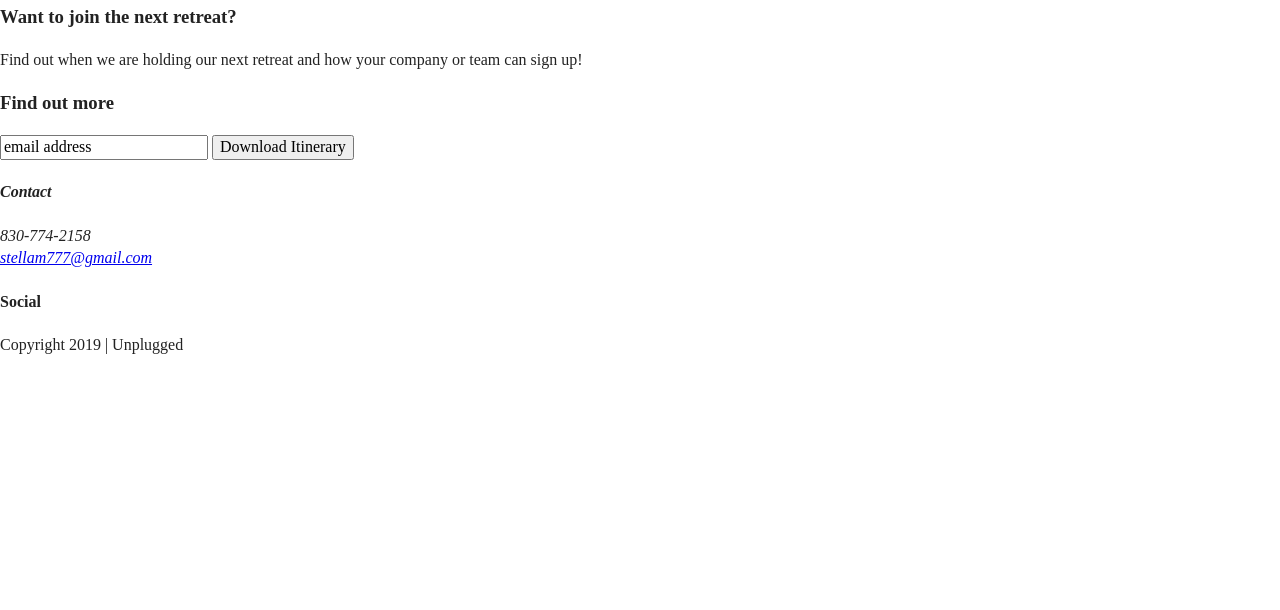
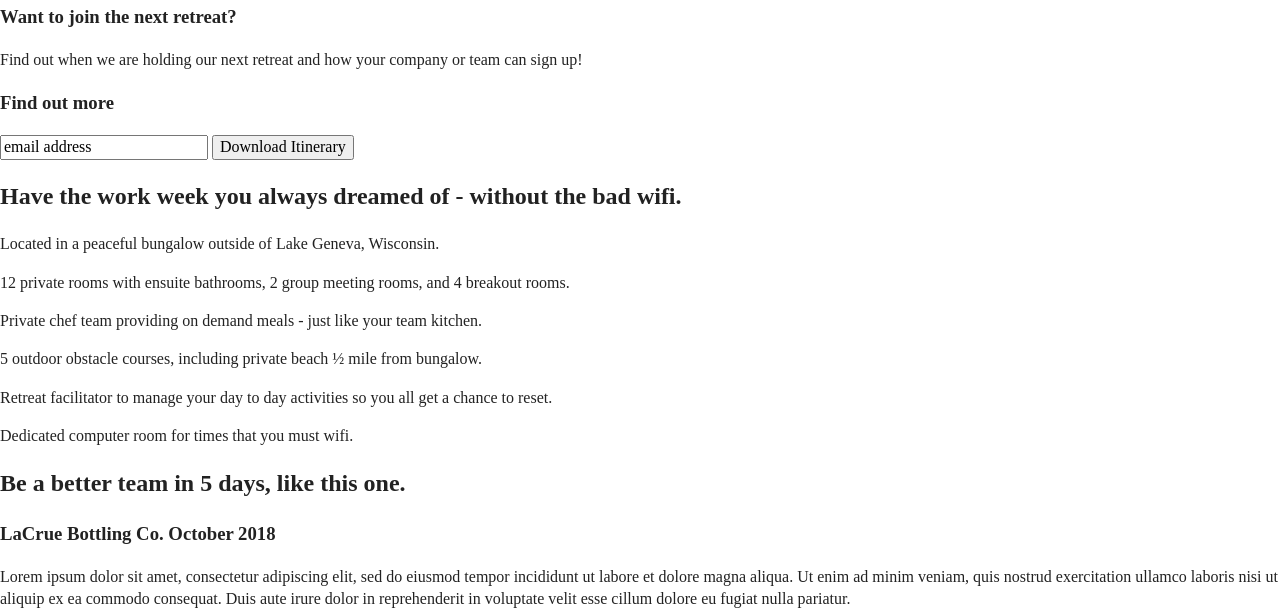
Before and after one commit to stellam777/unplugged-retreat, a plain HTML site: page index.html in a window 1280 px wide. Shown: the part 195-805 px from the top of the page. Drawn offline with nearby package versions, Linux system fonts and the light colour scheme.

Commit message:
homepage again

```diff
--- a/index.html
+++ b/index.html
@@ -37,7 +37,7 @@
   </header>
 
   <main>
-    <section class="hero">
+    <section class="hero-area">
       <div class="content-wrapper">
           <h1>Retreat from the desk, return refreshed.</h1>
       </div>
@@ -56,6 +56,51 @@
         </div>
       </div>
     </aside>
+
+    <section class="features">
+      <div class="content-wrapper">
+        <h2>Have the work week you always dreamed of - without the bad wifi.</h2>
+        <div class="features-items"></div>
+          <article>
+            <p class="fontawesome-icon"></p>
+            <p class="features-item-description">Located in a peaceful bungalow outside of Lake Geneva, Wisconsin.</p>
+          </article>
+          <article>
+            <p class="fontawesome-icon"></p>
+            <p class="features-item-description">12 private rooms with ensuite bathrooms, 2 group meeting rooms, and 4 breakout rooms.</p>
+          </article>
+          <article>
+            <p class="fontawesome-icon"></p>
+            <p class="features-item-description">Private chef team providing on demand meals - just like your team kitchen.</p>
+          </article>
+          <article>
+            <p class="fontawesome-icon"></p>
+            <p class="features-item-description">5 outdoor obstacle courses, including private beach ½ mile from bungalow.</p>
+          </article>
+          <article>
+            <p class="fontawesome-icon"></p>
+            <p class="features-item-description">Retreat facilitator to manage your day to day activities so you all get a chance to reset.</p>
+          </article>
+          <article>
+            <p class="fontawesome-icon"></p>
+            <p class="features-item-description">Dedicated computer room for times that you must wifi.</p>
+          </article>
+        </div>
+      </div>
+    </section>
+
+    <section class="reviews">
+      <div class="content-wrapper">
+        <h2>Be a better team in 5 days, like this one.</h2>
+        <article>
+          <div>
+            <h3>LaCrue Bottling Co. October 2018</h3>
+            <p>Lorem ipsum dolor sit amet, consectetur adipiscing elit, sed do eiusmod tempor incididunt ut labore et dolore magna aliqua. Ut enim ad minim veniam, quis nostrud exercitation ullamco laboris nisi ut aliquip ex ea commodo consequat. Duis aute irure dolor in reprehenderit in voluptate velit esse cillum dolore eu fugiat nulla pariatur. </p>
+          </div>
+        </article>
+      </div>
+    </section>
+
   </main>
 
   <footer>
@@ -64,10 +109,11 @@
         <address class="contact">
           <h4>Contact</h4>
           <p>830-774-2158<br>
-          <a href="mailto:stellam777@gmail.com">stellam777@gmail.com</a></p>
+          stellam777@gmail.com</p>
         </address>
         <div class="social">
           <h4>Social</h4>
+          <div class="social-icons">
             <p>
               <a href="placeholder" target="_blank"></a>
             </p>
@@ -77,6 +123,7 @@
             <p>
               <a href="placeholder"target="_blank"></a>
             </p>
+          </div>
         </div>
       </div>
     </div>
```
Lines whose indentation alone changed are shown as unchanged.
